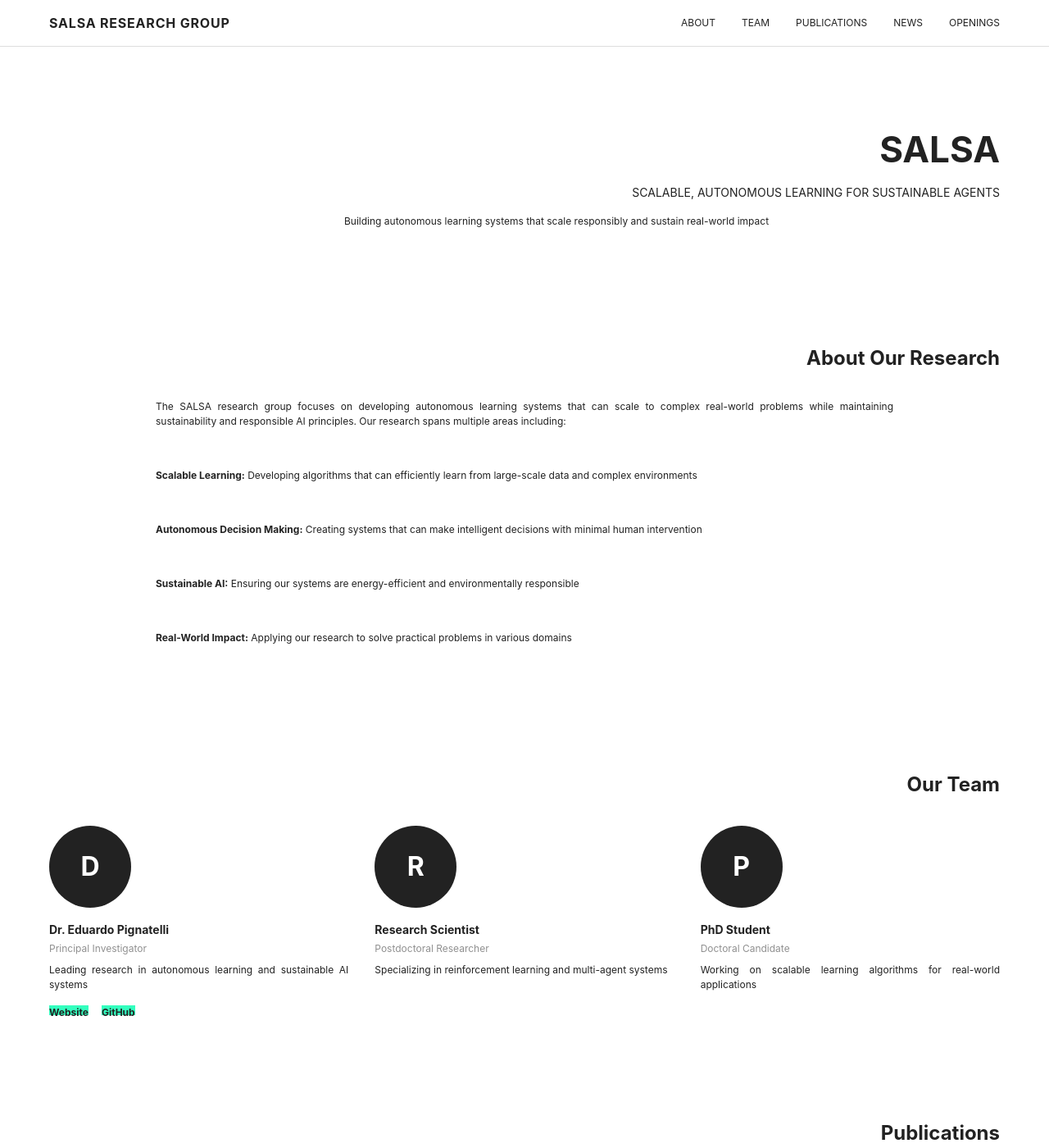
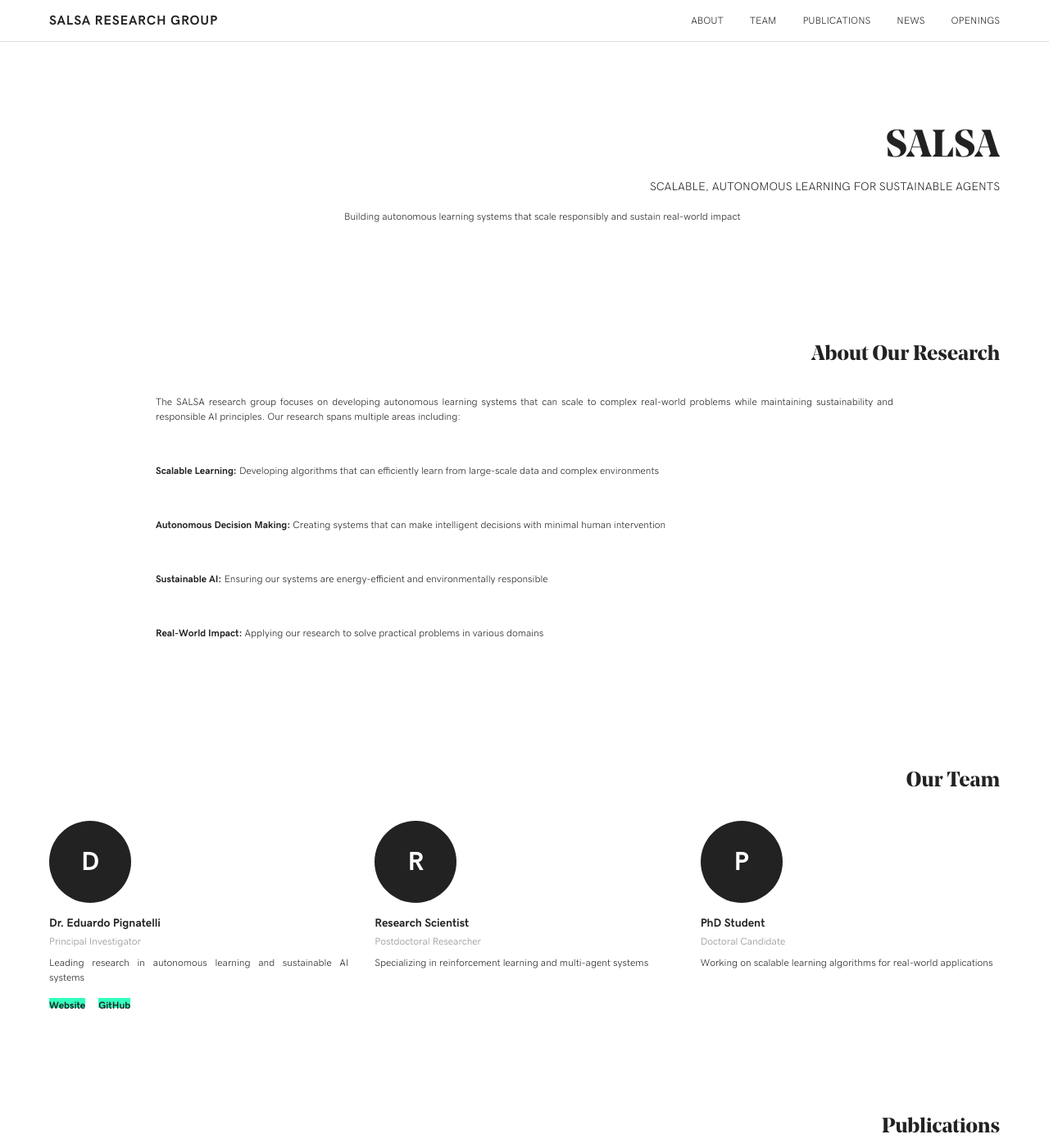
Before and after one commit to epignatelli/salsa-research.github.io, a Jekyll site: the page built from index.html, in a window 1280 px wide and 1400 px high. Shown: the whole window at 82% size. Built offline with Jekyll 4.4.1, drawn with Linux system fonts in a browser that asks for light colours; comment, search, counter and statistics services are not loaded.

Commit message:
Add Sage and Sherpa custom fonts from epignatelli.com
Co-authored-by: epignatelli <26899347+epignatelli@users.noreply.github.com>

```diff
--- a/assets/css/style.css
+++ b/assets/css/style.css
@@ -1,3 +1,16 @@
+/* Font-face declarations */
+@font-face {
+    font-family: 'Sage';
+    src: url('/assets/fonts/sage-bold.woff2') format('woff2');
+    font-display: swap;
+}
+
+@font-face {
+    font-family: 'Sherpa';
+    src: url('/assets/fonts/sherpa.woff2') format('woff2');
+    font-display: swap;
+}
+
 /* Reset and Base Styles */
 * {
     margin: 0;
@@ -21,8 +34,8 @@
 }
 
 body {
-    font-family: -apple-system, BlinkMacSystemFont, 'Segoe UI', Roboto, 'Helvetica Neue', Arial, sans-serif;
-    line-height: 1.5;
+    font-family: 'Sherpa', -apple-system, BlinkMacSystemFont, 'Segoe UI', Roboto, 'Helvetica Neue', Arial, sans-serif;
+    line-height: 18px;
     color: var(--text-color);
     background-color: var(--white);
     margin: 0 auto;
@@ -93,6 +106,7 @@ header .container {
 }
 
 .hero h1 {
+    font-family: 'Sage', serif;
     font-size: 44px;
     font-weight: bold;
     margin-bottom: 1rem;
@@ -100,6 +114,7 @@ header .container {
 }
 
 .hero h2 {
+    font-family: 'Sherpa', sans-serif;
     font-size: 14px;
     font-weight: normal;
     margin-bottom: 1rem;
@@ -108,6 +123,7 @@ header .container {
 }
 
 .hero .tagline {
+    font-family: 'Sherpa', sans-serif;
     font-size: 12px;
     line-height: 1.5em;
     max-width: 800px;
@@ -125,6 +141,7 @@ section:nth-child(even) {
 }
 
 section h2 {
+    font-family: 'Sage', serif;
     font-size: 24px;
     font-weight: bold;
     color: var(--text-color);
@@ -138,6 +155,7 @@ section h2 {
 .research-brief {
     max-width: 900px;
     margin: 0 auto;
+    font-family: 'Sherpa', sans-serif;
     font-size: 12px;
     line-height: 1.5em;
 }
@@ -160,6 +178,7 @@ section h2 {
     box-shadow: none;
     text-align: justify;
     line-height: 1.5em;
+    font-family: 'Sherpa', sans-serif;
 }
 
 .research-areas li strong {
@@ -211,6 +230,7 @@ section h2 {
 }
 
 .team-member h3 {
+    font-family: 'Sherpa', sans-serif;
     font-size: 14px;
     color: var(--text-color);
     margin-bottom: 0.3rem;
@@ -218,6 +238,7 @@ section h2 {
 }
 
 .team-member .role {
+    font-family: 'Sherpa', sans-serif;
     color: var(--text-color-dim);
     font-weight: normal;
     margin-bottom: 0.5rem;
@@ -225,6 +246,7 @@ section h2 {
 }
 
 .team-member .bio {
+    font-family: 'Sherpa', sans-serif;
     font-size: 12px;
     color: var(--text-color);
     margin-bottom: 1rem;
@@ -272,6 +294,7 @@ section h2 {
 }
 
 .publication h3 {
+    font-family: 'Sherpa', sans-serif;
     font-size: 14px;
     color: var(--text-color);
     margin-bottom: 0.5rem;
@@ -280,6 +303,7 @@ section h2 {
 }
 
 .publication .authors {
+    font-family: 'Sherpa', sans-serif;
     color: var(--text-color);
     margin-bottom: 0.3rem;
     font-size: 12px;
@@ -287,6 +311,7 @@ section h2 {
 }
 
 .publication .venue {
+    font-family: 'Sherpa', sans-serif;
     color: var(--text-color-dim);
     margin-bottom: 1rem;
     font-size: 12px;
@@ -294,6 +319,7 @@ section h2 {
 }
 
 .publication .abstract {
+    font-family: 'Sherpa', sans-serif;
     font-size: 12px;
     color: var(--text-color);
     margin-bottom: 1rem;
@@ -337,6 +363,7 @@ section h2 {
 }
 
 .openings-content > p {
+    font-family: 'Sherpa', sans-serif;
     font-size: 12px;
     text-align: justify;
     margin-bottom: 2rem;
@@ -358,6 +385,7 @@ section h2 {
 }
 
 .opportunity h3 {
+    font-family: 'Sherpa', sans-serif;
     color: var(--text-color);
     font-size: 14px;
     font-weight: bold;
@@ -365,6 +393,7 @@ section h2 {
 }
 
 .opportunity p {
+    font-family: 'Sherpa', sans-serif;
     color: var(--text-color);
     line-height: 1.5em;
     font-size: 12px;
@@ -382,6 +411,7 @@ section h2 {
 }
 
 .contact-info h3 {
+    font-family: 'Sherpa', sans-serif;
     color: var(--text-color);
     margin-bottom: 1rem;
     font-size: 14px;
@@ -389,6 +419,7 @@ section h2 {
 }
 
 .contact-info p {
+    font-family: 'Sherpa', sans-serif;
     font-size: 12px;
     line-height: 1.5em;
 }
```
Also changed, not shown: assets/fonts/sage-bold.woff2 (added), assets/fonts/sherpa.woff2 (added).
